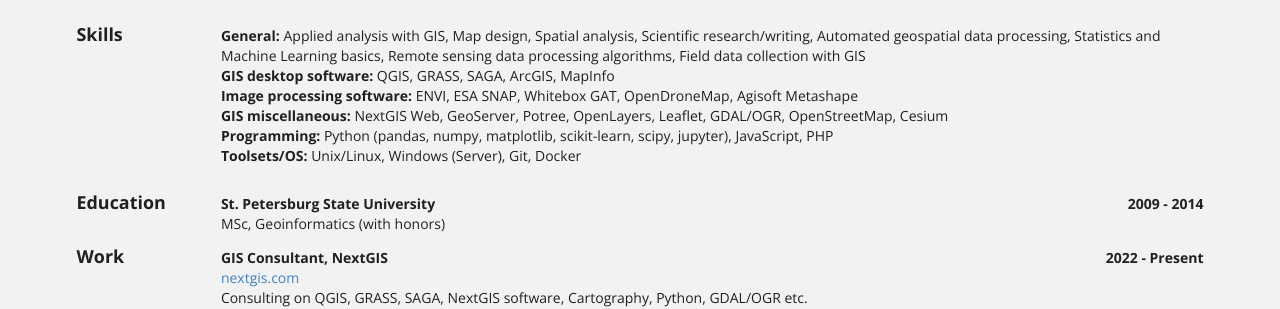
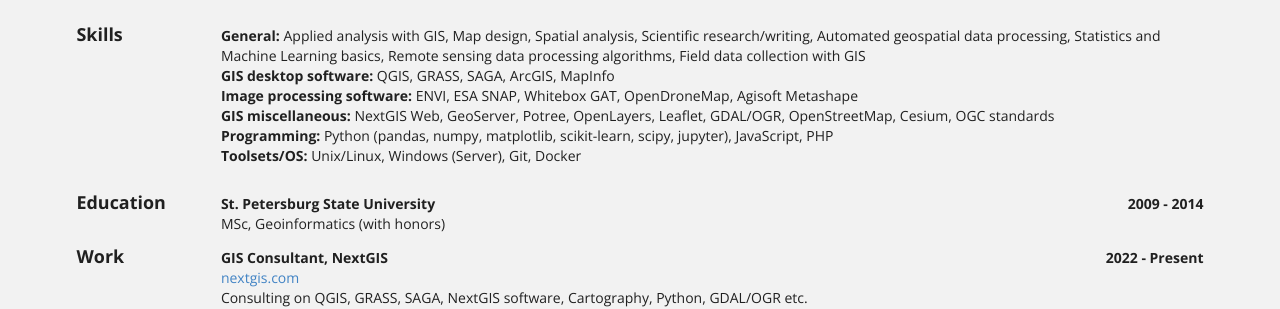
Before and after one commit to eduard-kazakov/eduard-kazakov.github.io, a Jekyll site: the page built from bio/index.html, in a window 1280 px wide. Shown: the part 281-590 px from the top of the page. Built offline with Jekyll 4.4.1, drawn with Linux system fonts in a browser that asks for light colours.

Commit message:
bio update

```diff
--- a/_data/bio.json
+++ b/_data/bio.json
@@ -112,7 +112,8 @@
         "Leaflet",
 		"GDAL/OGR",
 		"OpenStreetMap",
-		"Cesium"
+		"Cesium",
+		"OGC standards"
       ]
     },
 	{
```
